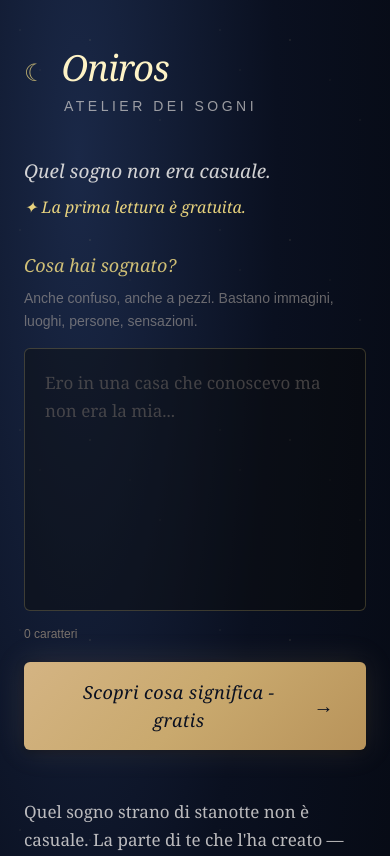
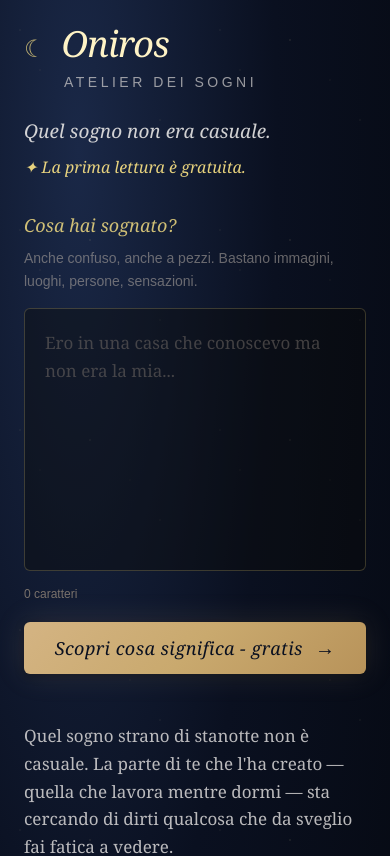
Before and after one commit to Onirosapp/oniros, a Next.js app: page / in a window 390 px wide. Shown: the top 856 px of the page. Built offline with nearby package versions, Linux system fonts and the light colour scheme.

Commit message:
Compatta sopra fold su mobile: padding, header, bottone

```diff
--- a/app/page.js
+++ b/app/page.js
@@ -158,8 +158,8 @@ export default function Oniros() {
         backgroundSize: '200px 200px',
       }} />
 
-      <div className="relative max-w-6xl mx-auto px-6 py-12 md:py-16">
-        <header className="mb-10 md:mb-14">
+      <div className="relative max-w-6xl mx-auto px-6 py-6 md:py-16">
+        <header className="mb-6 md:mb-14">
           <div className="flex items-baseline gap-4 mb-2">
             <span className="text-amber-200/70 text-2xl" style={{ fontFamily: 'Georgia, serif' }}>☾</span>
             <h1 className="text-amber-100 text-4xl md:text-5xl tracking-tight" style={{ fontFamily: 'Georgia, "Times New Roman", serif', fontStyle: 'italic' }}>
@@ -240,7 +240,7 @@ export default function Oniros() {
               <button
                 onClick={interpret}
                 disabled={loading}
-                className="w-full group rounded-md py-4 px-8 text-lg italic tracking-wide transition-all disabled:opacity-50 active:opacity-80 active:scale-[0.98]"
+                className="w-full group rounded-md py-3 px-6 text-lg italic tracking-wide transition-all disabled:opacity-50 active:opacity-80 active:scale-[0.98]"
                 style={{
                   fontFamily: 'Georgia, serif',
                   background: 'linear-gradient(135deg, #d4b483 0%, #c9a96e 50%, #b8935a 100%)',
```
